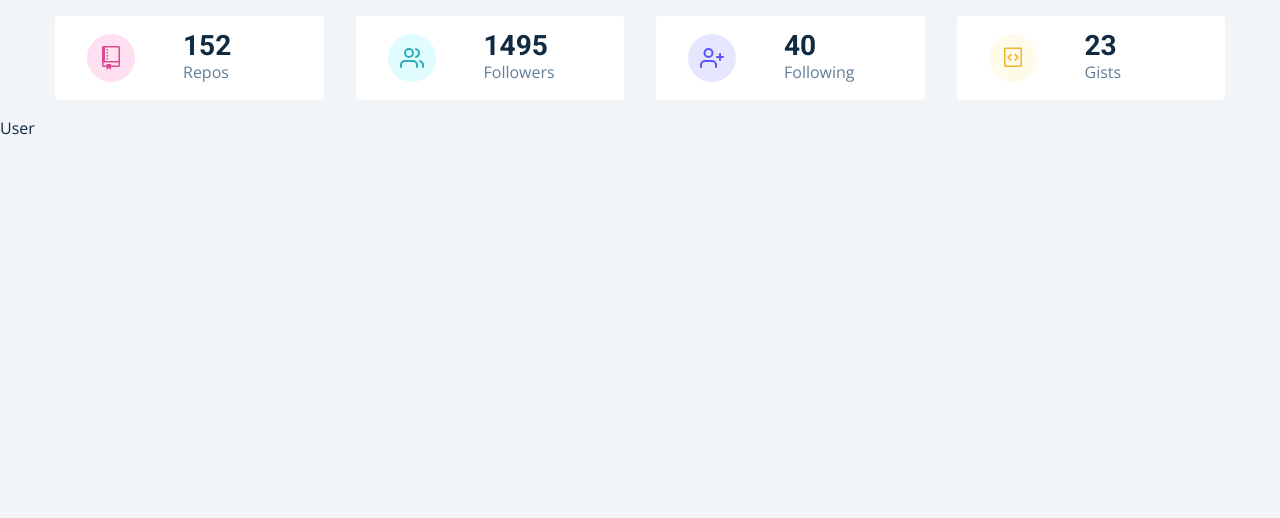
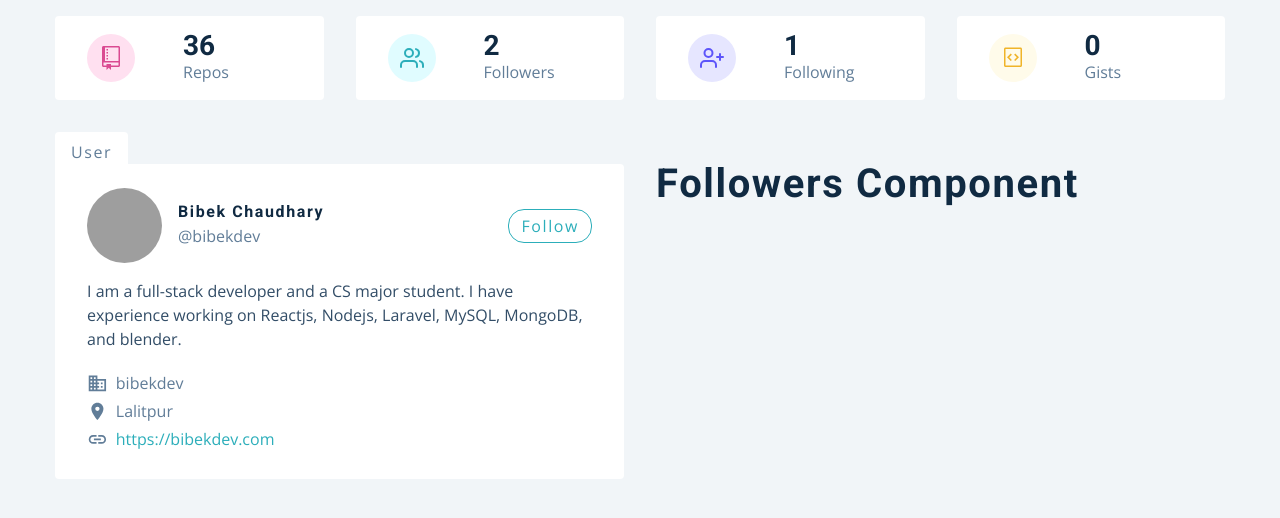
Before and after one commit to bibekdev/github-search-users, a React (Create React App) app: page / in a window 1280 px wide. Shown: the top 518 px of the page. Built offline with nearby package versions, Linux system fonts and the light colour scheme; grey boxes are pictures that could not be loaded.

Commit message:
card components styled

```diff
--- a/src/components/Card.js
+++ b/src/components/Card.js
@@ -1,9 +1,47 @@
-import React from 'react'
+import { useContext } from 'react'
 import { GithubContext } from '../context/context'
 import styled from 'styled-components'
 import { MdBusiness, MdLocationOn, MdLink } from 'react-icons/md'
+
 const Card = () => {
-  return <h2>card component</h2>
+  const { githubUser } = useContext(GithubContext)
+  const {
+    avatar_url,
+    html_url,
+    login,
+    name,
+    company,
+    blog,
+    bio,
+    location,
+    twitter_username,
+  } = githubUser
+  return (
+    <Wrapper>
+      <header>
+        <img src={avatar_url} alt={name} />
+        <div>
+          <h4>{name}</h4>
+          <p>@{twitter_username || login}</p>
+        </div>
+        <a href={html_url}>follow</a>
+      </header>
+      <p className='bio'>{bio}</p>
+      <div className='links'>
+        <p>
+          <MdBusiness /> {company}
+        </p>
+        <p>
+          <MdLocationOn />
+          {location}
+        </p>
+        <a href={`https://$blog`}>
+          <MdLink />
+          {blog}
+        </a>
+      </div>
+    </Wrapper>
+  )
 }
 const Wrapper = styled.article`
   background: var(--clr-white);
--- a/src/components/User.js
+++ b/src/components/User.js
@@ -1,8 +1,17 @@
 import React from 'react'
 import styled from 'styled-components'
+import Card from './Card'
+import Followers from './Followers'
 
 const User = () => {
-  return <div>User</div>
+  return (
+    <section className='section'>
+      <Wrapper className='section-center'>
+        <Card></Card>
+        <Followers></Followers>
+      </Wrapper>
+    </section>
+  )
 }
 
 const Wrapper = styled.div`
--- a/src/context/mockdata/mockUser.js
+++ b/src/context/mockdata/mockUser.js
@@ -1,39 +1,36 @@
 const mockUser = {
-  login: 'john-smilga',
-  id: 42133389,
-  node_id: 'MDQ6VXNlcjQyMTMzMzg5',
-  avatar_url: 'https://avatars3.githubusercontent.com/u/42133389?v=4',
+  login: 'bibekdev',
+  id: 75417994,
+  node_id: 'MDQ6VXNlcjc1NDE3OTk0',
+  avatar_url: 'https://avatars.githubusercontent.com/u/75417994?v=4',
   gravatar_id: '',
-  url: 'https://api.github.com/users/john-smilga',
-  html_url: 'https://github.com/john-smilga',
-  followers_url: 'https://api.github.com/users/john-smilga/followers',
-  following_url:
-    'https://api.github.com/users/john-smilga/following{/other_user}',
-  gists_url: 'https://api.github.com/users/john-smilga/gists{/gist_id}',
-  starred_url:
-    'https://api.github.com/users/john-smilga/starred{/owner}{/repo}',
-  subscriptions_url: 'https://api.github.com/users/john-smilga/subscriptions',
-  organizations_url: 'https://api.github.com/users/john-smilga/orgs',
-  repos_url: 'https://api.github.com/users/john-smilga/repos',
-  events_url: 'https://api.github.com/users/john-smilga/events{/privacy}',
-  received_events_url:
-    'https://api.github.com/users/john-smilga/received_events',
+  url: 'https://api.github.com/users/bibekdev',
+  html_url: 'https://github.com/bibekdev',
+  followers_url: 'https://api.github.com/users/bibekdev/followers',
+  following_url: 'https://api.github.com/users/bibekdev/following{/other_user}',
+  gists_url: 'https://api.github.com/users/bibekdev/gists{/gist_id}',
+  starred_url: 'https://api.github.com/users/bibekdev/starred{/owner}{/repo}',
+  subscriptions_url: 'https://api.github.com/users/bibekdev/subscriptions',
+  organizations_url: 'https://api.github.com/users/bibekdev/orgs',
+  repos_url: 'https://api.github.com/users/bibekdev/repos',
+  events_url: 'https://api.github.com/users/bibekdev/events{/privacy}',
+  received_events_url: 'https://api.github.com/users/bibekdev/received_events',
   type: 'User',
   site_admin: false,
-  name: 'John Smilga',
-  company: 'Coding Addict',
-  blog: 'www.johnsmilga.com',
-  location: 'Los Angeles',
+  name: 'Bibek Chaudhary',
+  company: 'bibekdev',
+  blog: 'https://bibekdev.com',
+  location: 'Lalitpur',
   email: null,
   hireable: null,
-  bio: 'Creator of Coding Addict',
-  twitter_username: 'john_smilga',
-  public_repos: 152,
-  public_gists: 23,
-  followers: 1495,
-  following: 40,
-  created_at: '2018-08-06T06:48:23Z',
-  updated_at: '2020-07-08T05:01:32Z',
+  bio: 'I am a full-stack developer and a CS major student. I have experience working on Reactjs, Nodejs, Laravel, MySQL, MongoDB, and blender.',
+  twitter_username: null,
+  public_repos: 36,
+  public_gists: 0,
+  followers: 2,
+  following: 1,
+  created_at: '2020-12-03T08:33:00Z',
+  updated_at: '2022-05-04T07:29:01Z',
 }
 
 export default mockUser
```
